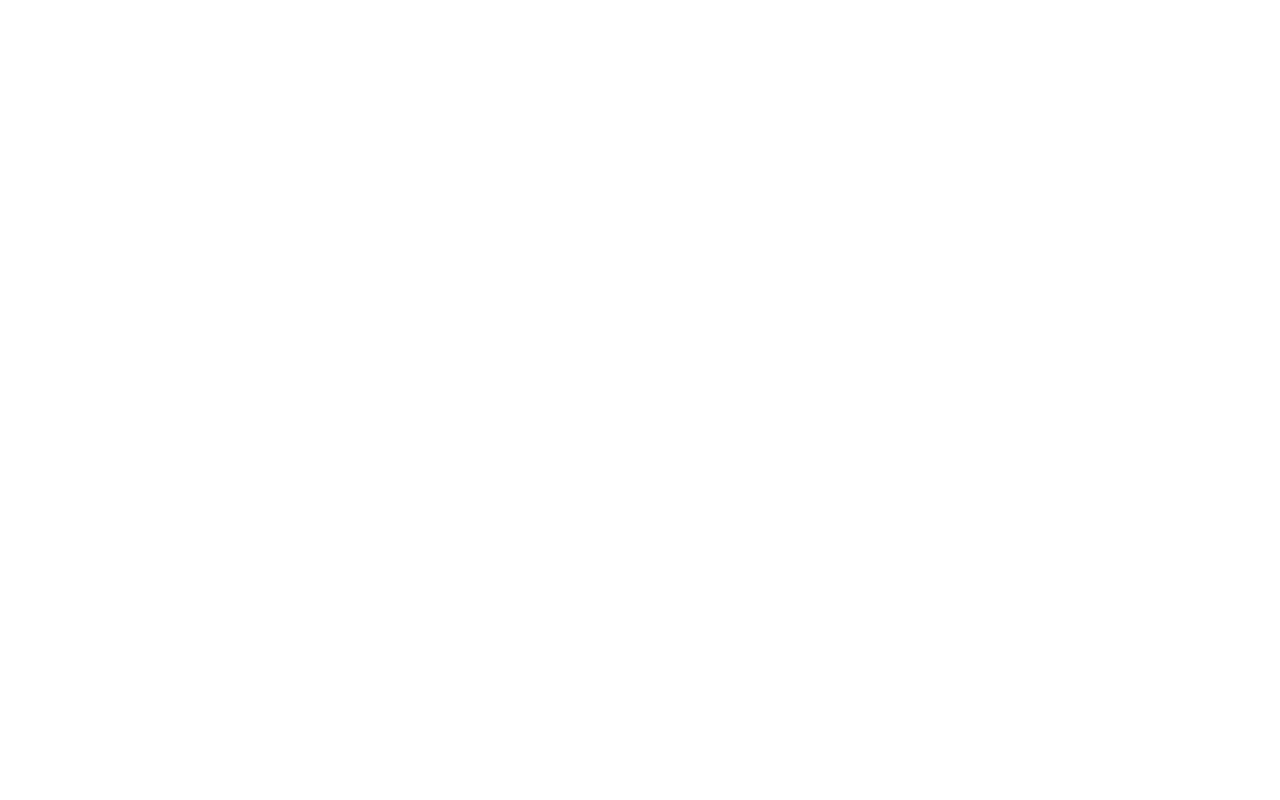
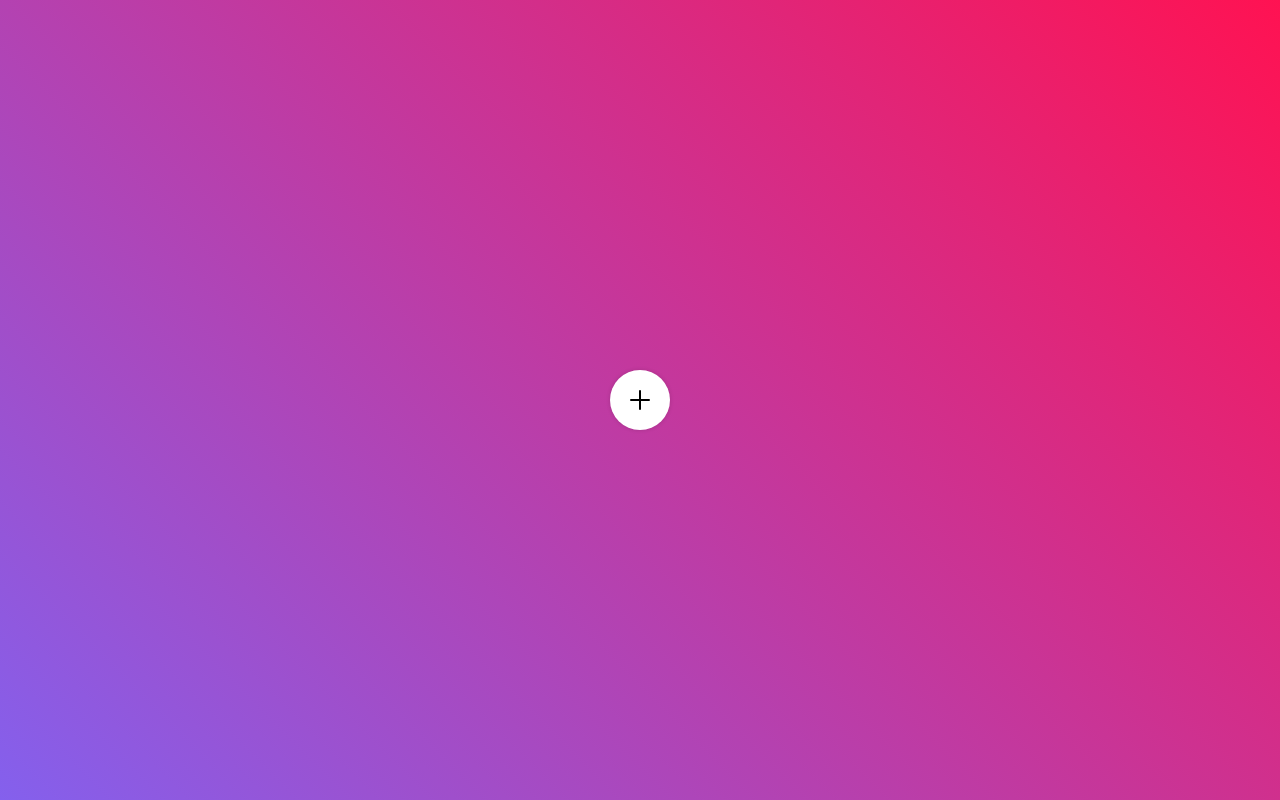
Before and after one commit to StarkElessar/Animated-Circular-Nav-Menu, a plain HTML site: page index.html in a window 1280 px wide. Drawn offline with nearby package versions, Linux system fonts and the light colour scheme.

Commit message:
Finished Project

```diff
--- a/index.html
+++ b/index.html
@@ -8,7 +8,53 @@
   <title>Animated Circular NavMenu</title>
 </head>
 <body>
-
+  <div class="menu">
+    <div class="toggle">
+      <ion-icon name="add-outline"></ion-icon>
+    </div>
+    <li style="--i:0;">
+      <a href="#">
+        <ion-icon name="home-outline"></ion-icon>
+      </a>
+    </li>
+    <li style="--i:1;">
+      <a href="#">
+        <ion-icon name="person-outline"></ion-icon>
+      </a>
+    </li>
+    <li style="--i:2;">
+      <a href="#">
+        <ion-icon name="settings-outline"></ion-icon>
+      </a>
+    </li>
+    <li style="--i:3;">
+      <a href="#">
+        <ion-icon name="mail-outline"></ion-icon>
+      </a>
+    </li>
+    <li style="--i:4;">
+      <a href="#">
+        <ion-icon name="key-outline"></ion-icon>
+      </a>
+    </li>
+    <li style="--i:5;">
+      <a href="#">
+        <ion-icon name="videocam-outline"></ion-icon>
+      </a>
+    </li>
+    <li style="--i:6;">
+      <a href="#">
+        <ion-icon name="game-controller-outline"></ion-icon>
+      </a>
+    </li>
+    <li style="--i:7;">
+      <a href="#">
+        <ion-icon name="camera-outline"></ion-icon>
+      </a>
+    </li>
+  </div>
+  <script type="module" src="https://unpkg.com/ionicons@5.5.2/dist/ionicons/ionicons.esm.js"></script>
+  <script nomodule src="https://unpkg.com/ionicons@5.5.2/dist/ionicons/ionicons.js"></script>
   <script src="./js/index.js"></script>
 </body>
 </html>
--- a/js/index.js
+++ b/js/index.js
@@ -0,0 +1,6 @@
+const showMenuBtn   = document.querySelector('.toggle'),
+      navMenu       = document.querySelector('.menu')
+
+showMenuBtn.onclick = () => {
+  navMenu.classList.toggle('active')
+}
--- a/scss/index.scss
+++ b/scss/index.scss
@@ -0,0 +1,79 @@
+$gradient-bg-color: linear-gradient(45deg, #8460ed, #ff1252);
+
+* {
+  padding: 0;
+  margin: 0;
+  box-sizing: border-box;
+}
+
+body {
+  display: flex;
+  justify-content: center;
+  align-items: center;
+  min-height: 100vh;
+  background: $gradient-bg-color;
+}
+
+.menu {
+  position: relative;
+  width: 200px;
+  height: 200px;
+  display: flex;
+  justify-content: center;
+  align-items: center;
+
+  li {
+    position: absolute;
+    left: 0;
+    list-style: none;
+    transform-origin: 100px;
+    transform: rotate(0deg) translateX(80px);
+    transition: 600ms;
+    transition-delay: calc(100ms * var(--i));
+
+    a {
+      display: flex;
+      justify-content: center;
+      align-items: center;
+      width: 40px;
+      height: 40px;
+      color: #111;
+      background: #fff;
+      border: 2px solid #fff;
+      border-radius: 50%;
+      transform: rotate(calc(360deg / -8 * var(--i)));
+      box-shadow: 0 3px 4px rgba(#000, 0.15);
+      transition: 300ms;
+
+      &:hover {
+        color: #ff1252;
+        border: 2px solid #ff1252;
+        background: rgb(243, 243, 243);
+      }
+    }
+  }
+
+  .toggle {
+    position: absolute;
+    width: 60px;
+    height: 60px;
+    background: #fff;
+    display: flex;
+    justify-content: center;
+    align-items: center;
+    border-radius: 50%;
+    cursor: pointer;
+    box-shadow: 0 0 4px rgba(#000, 0.15);
+    font-size: 2em;
+    z-index: 10;
+    transition: transform 1250ms ease-in-out 0ms;
+  }
+  &.active {
+    & .toggle {
+      transform: rotate(315deg);
+    }
+    & li {
+      transform: rotate(calc(360deg / 8 * var(--i)));
+    }
+  }
+}
```
Also changed, not shown: css/index.min.css, 1 other file.
